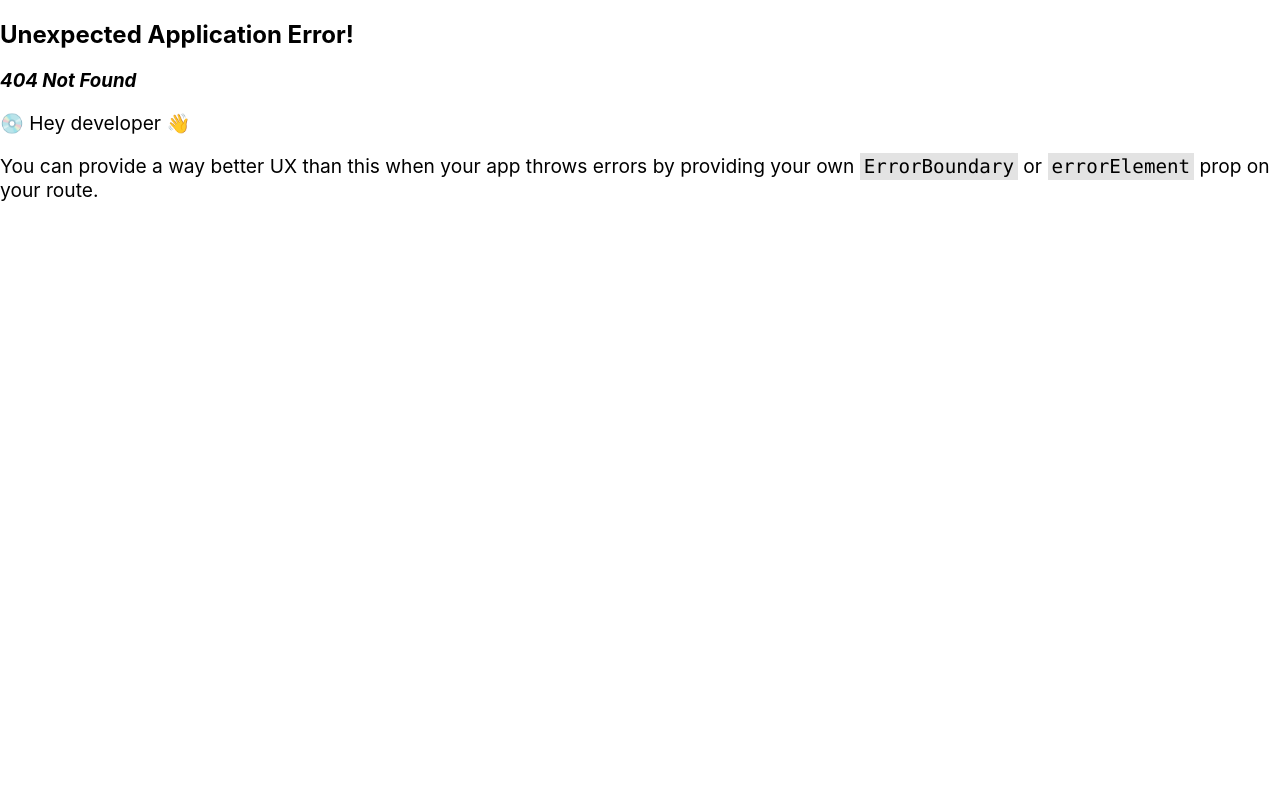
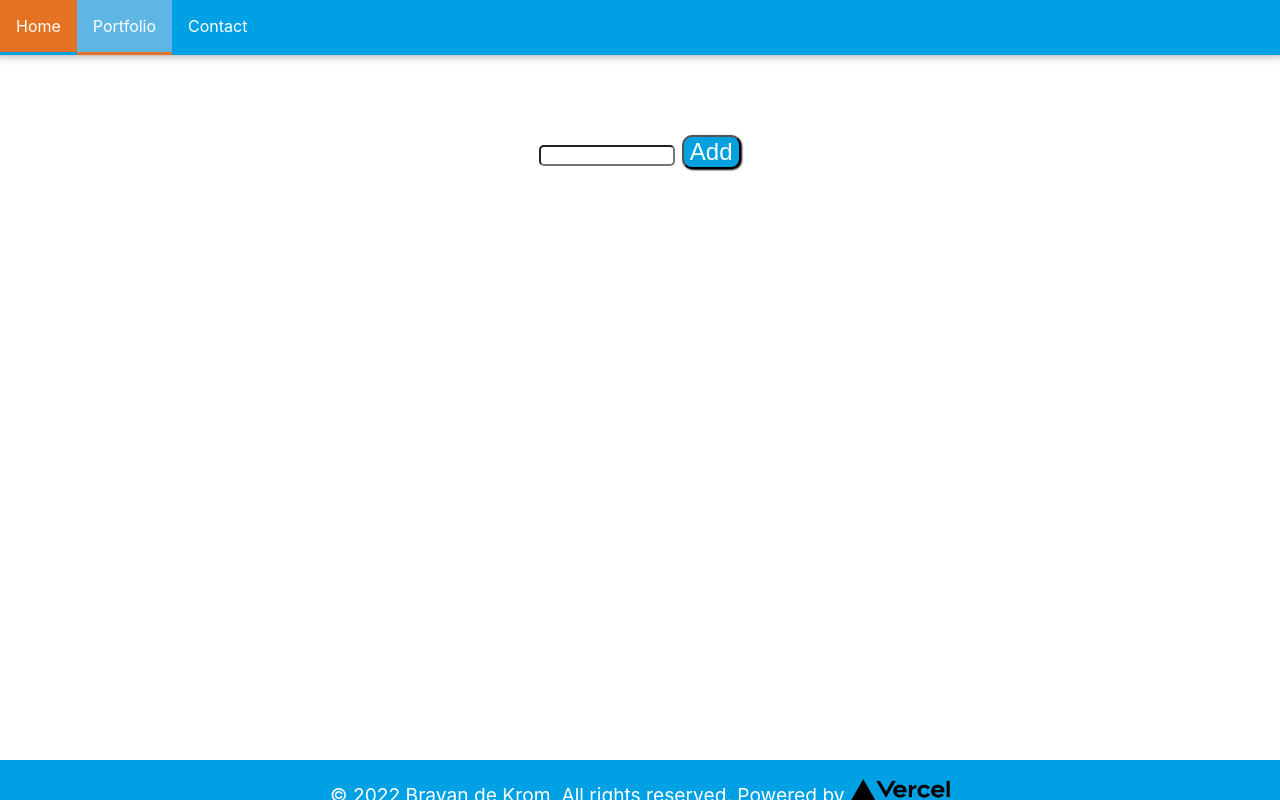
Before and after one commit to Brdekrom/wf-portfolio-app, a React (Create React App) app: page /portfolio/todo in a window 1280 px wide. Before the commit this address had no page. Built offline with nearby package versions, Linux system fonts and the light colour scheme.

Commit message:
Finished Todo components

```diff
--- a/src/components/Home/Home.tsx
+++ b/src/components/Home/Home.tsx
@@ -1,6 +1,21 @@
 import styles from "./Home.module.css"
 import { NavLink } from "react-router-dom"
 import HomeButton from "./HomeButton";
+import { ColorRing } from "react-loader-spinner";
+
+const LoadingIndicator = () => {
+    return (
+        <ColorRing
+            visible={true}
+            height="80"
+            width="80"
+            ariaLabel="blocks-loading"
+            wrapperStyle={{}}
+            wrapperClass="blocks-wrapper"
+            colors={["#e15b64", "#f47e60", "#f8b26a", "#abbd81", "#849b87"]}
+        />
+    )
+}
 
 const Home = () => {
     let birthdate: Date = new Date("1997-08-12")
--- a/src/components/Portfolio/DadJoke/DadJoke.module.css
+++ b/src/components/Portfolio/DadJoke/DadJoke.module.css
@@ -28,7 +28,6 @@
     font-size: 1.3rem;
     box-shadow: 1px 1px 2px black;
     padding: 15px 15px;
-    font-size: 1.5rem;
     gap: 2px;
     animation:bouncy 5s infinite linear;
     position:relative;
--- a/src/components/Portfolio/Portfolio.tsx
+++ b/src/components/Portfolio/Portfolio.tsx
@@ -78,12 +78,16 @@ const Portfolio = () => {
             </section>
 
             <section className={styles.bouncy2}>
-                <div>Hello world
+            <div>
                     <header>
+                        <h1>Todo's</h1>
+                    </header>
+                    <body>
+                        <p>small todo's list with checkboxes</p>
                         <button>
-                            <NavLink to="/">How about this one?</NavLink>
+                            <NavLink to="/portfolio/todo">Or this one?</NavLink>
                         </button>
-                    </header>
+                    </body>
                 </div>
             </section>
 
--- /dev/null
+++ b/src/components/Portfolio/Todo/Todo.module.css
@@ -0,0 +1,24 @@
+.todoContainer {
+    display: flex;
+    justify-content: center;
+    margin-top: 10vh;
+    font-size: 1.5rem;
+}
+.todoContainer input {
+width: 10vw;
+border-radius: 5px;
+}
+.todoContainer button {
+    color: white;
+
+
+    margin-left: .5vw;
+    border-radius: 10px;
+    background-color: rgb(0,161,222);
+    box-shadow: 1px 1px 2px black;
+    font-size: 1.5rem;
+    gap: 2px;
+    animation:bouncy 5s infinite linear;
+    position:relative;
+    cursor: pointer;
+}
--- /dev/null
+++ b/src/components/Portfolio/Todo/Todo.tsx
@@ -0,0 +1,33 @@
+import React, { useState } from "react";
+import TodoList from "./TodoList";
+import TodoInput from "./TodoInput";
+import styles from "./Todo.module.css"
+
+interface TodoItem {
+    name: string;
+    completed: boolean;
+}
+
+const Todo = () => {
+    const [todos, setTodos] = useState<TodoItem[]>([]);
+    const [todo, setTodo] = useState("");
+
+    const addTodo = (todo: string) => {
+        setTodos([...todos, { name: todo, completed: false }]);
+        setTodo("");
+    };
+
+    const markCompleted = (index: number, completed: boolean) => {
+        setTodos(todos.map((todo, i) => i === index ? { ...todo, completed: completed } : todo));
+    };
+
+    return (
+        <div className={styles.todoContainer}>
+            <TodoInput todo={todo} setTodo={setTodo} addTodo={addTodo} />
+            <TodoList todos={todos} markCompleted={markCompleted} />
+        </div>
+    );
+
+}
+
+export default Todo;
--- /dev/null
+++ b/src/components/Portfolio/Todo/TodoInput.tsx
@@ -0,0 +1,20 @@
+import React, { useState } from "react";
+
+interface TodoInputProps {
+    todo:string
+    setTodo: (data:string) => void
+    addTodo: (data: string) => void
+}
+
+const TodoInput = ({todo, setTodo,addTodo}:TodoInputProps) => {
+
+    return(
+        <div>
+                <input id="todo" type="text" value={todo} onChange={(event) =>
+                    setTodo(event.target.value)}/>
+                <button onClick={() => addTodo(todo)}>Add</button>
+            </div>
+    )
+}
+
+export default TodoInput
--- /dev/null
+++ b/src/components/Portfolio/Todo/TodoList.tsx
@@ -0,0 +1,26 @@
+import React, { useState } from "react";
+import TodoListItem from "./TodoListItem";
+
+interface TodoItem {
+    name: string;
+    completed: boolean;
+}
+interface TodoListProps {
+    todos: TodoItem[]
+    markCompleted: (index: number, completed: boolean) => void
+}
+
+
+
+const TodoList = ({ todos, markCompleted }: TodoListProps) => {
+
+
+    return(
+        <div>
+        {todos.map((todo, index) => (
+            <TodoListItem todo={todo} markCompleted={(completed: boolean) => markCompleted(index, completed) } />
+        ))}
+        </div>)
+}
+
+export default TodoList
--- /dev/null
+++ b/src/components/Portfolio/Todo/TodoListItem.tsx
@@ -0,0 +1,26 @@
+import React, { useState } from "react";
+
+interface TodoItem {
+    name: string;
+    completed: boolean;
+}
+interface TodoListItemProps {
+    todo: TodoItem
+    markCompleted: (completed: boolean) => void
+}
+
+const TodoListItem = ({ todo, markCompleted}: TodoListItemProps) => {
+
+    return (
+        <div>
+
+           <div>
+                <input type="checkbox" checked={todo.completed} onChange={(event) =>
+                    markCompleted(event.target.checked)}/>
+                <span style={{textDecoration: todo.completed ? "line-through" : "none"}}>{todo.name}</span>
+            </div>
+
+        </div>)
+}
+
+export default TodoListItem
```
Also changed, not shown: src/App.tsx (+14 -8 lines).
